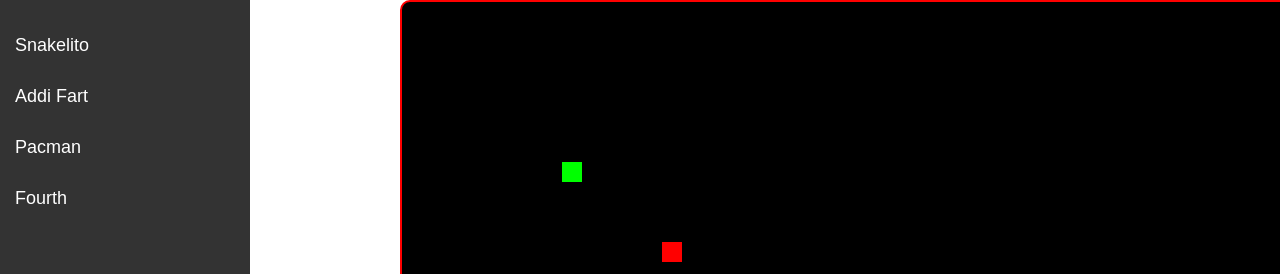
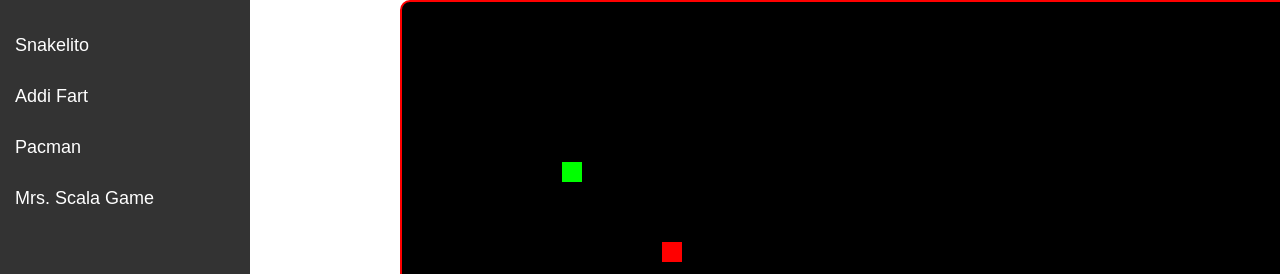
Before and after one commit to ryand123456789/scalito, a plain HTML site: page client/snake.html in a window 1280 px wide. Shown: the top 274 px of the page. Drawn offline with Linux system fonts and the light colour scheme.

Commit message:
Update snake.html

```diff
--- a/client/snake.html
+++ b/client/snake.html
@@ -20,7 +20,7 @@
         <a href="snake.html">Snakelito</a>
         <a href="scalitofart.html">Addi Fart</a>
         <a href="pacman.html">Pacman</a>
-        <a href="plat.html">Fourth</a>
+        <a href="plat.html">Mrs. Scala Game</a>
     </div>
     <script>
         // Toggle sidebar for mobile
```
